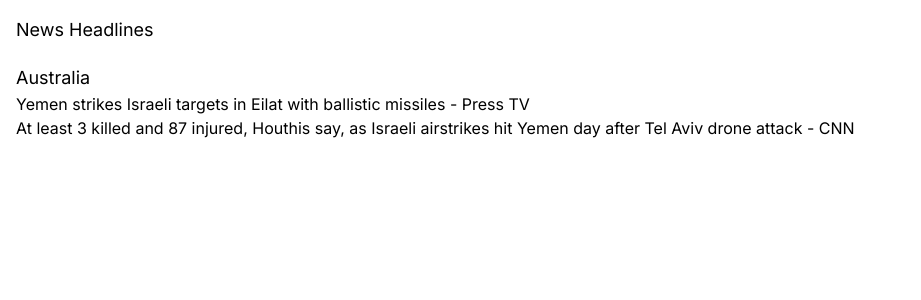
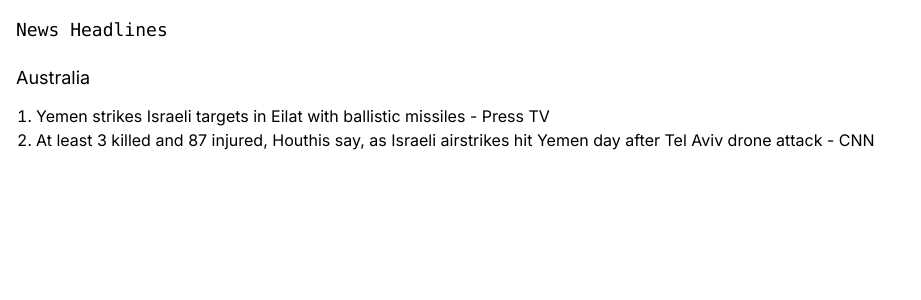
Before and after one commit to joethemagician/news-app-test, a Next.js app: page /headlines/au in a window 1280 px wide. Shown: the top 300 px of the page, without its empty margins (0-921 px from the left). Built offline with nearby package versions, Linux system fonts and the light colour scheme.

Commit message:
Styling updates

```diff
--- a/app/headlines/[country]/page.tsx
+++ b/app/headlines/[country]/page.tsx
@@ -68,9 +68,9 @@ export default async function HeadlinesPage({ params }) {
 
   return (
     <main>
-      <h1 className="text-lg mb-5"><a href="/">News Headlines</a></h1>
-      <h2 className="text-lg">{ countryCodes[countryCode] }</h2>
-      <ul>
+      <h1 className="font-mono text-lg mb-5"><a href="/">News Headlines</a></h1>
+      <h2 className="text-lg mb-3">{ countryCodes[countryCode] }</h2>
+      <ul className="ml-5 list-decimal">
         {articles.map(article => (<li key={article.title}>{article.title}</li>))}
       </ul>
     </main>
--- a/app/page.tsx
+++ b/app/page.tsx
@@ -1,7 +1,7 @@
 export default function Home() {
   return (
     <main>
-      <h1 className="text-lg mb-5">News Headlines</h1>
+      <h1 className="text-lg mb-5 font-mono">News Headlines</h1>
       <ul>
           <li><a href="/headlines/gb">United Kingdom</a></li>
           <li><a href="/headlines/us">United States</a></li>
```
